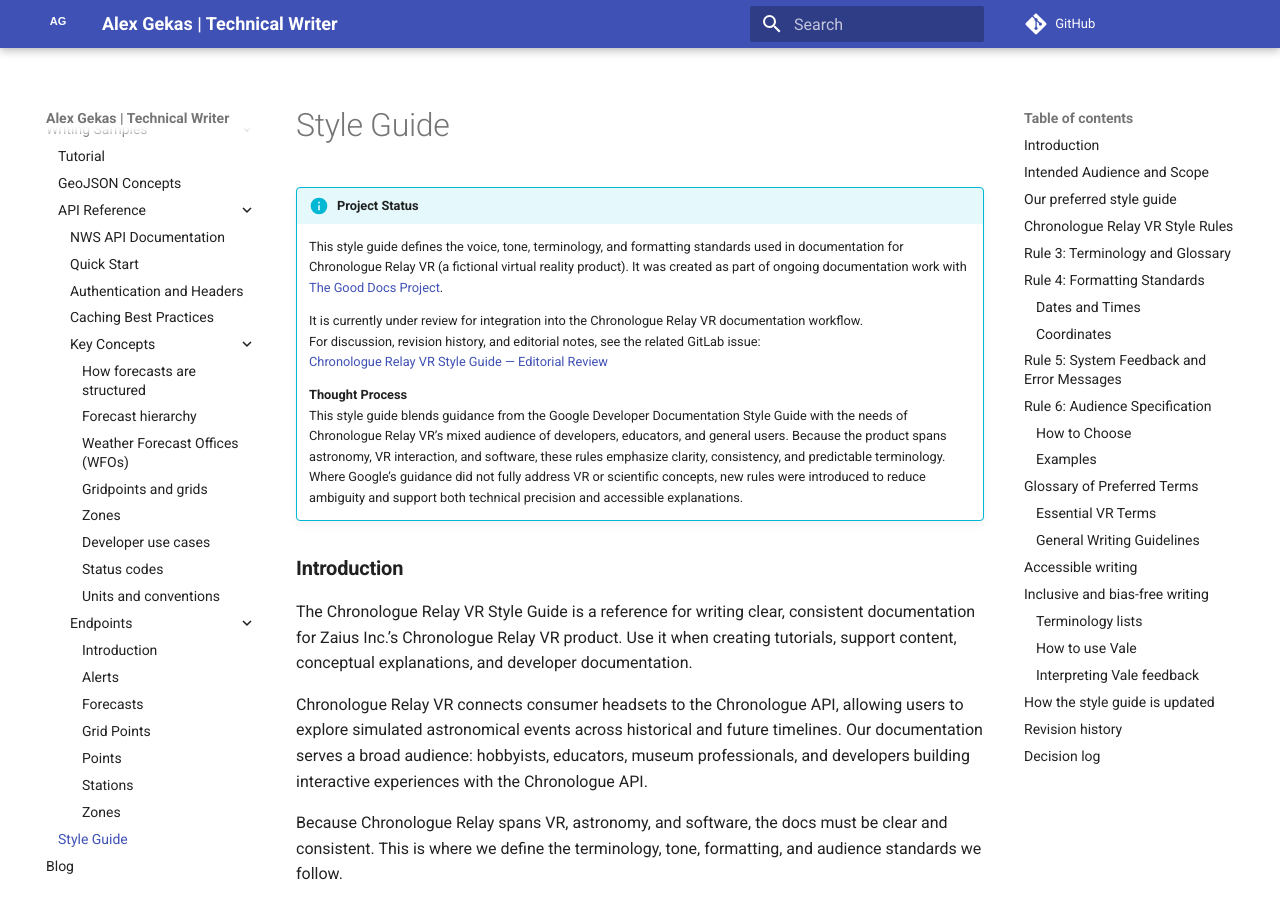
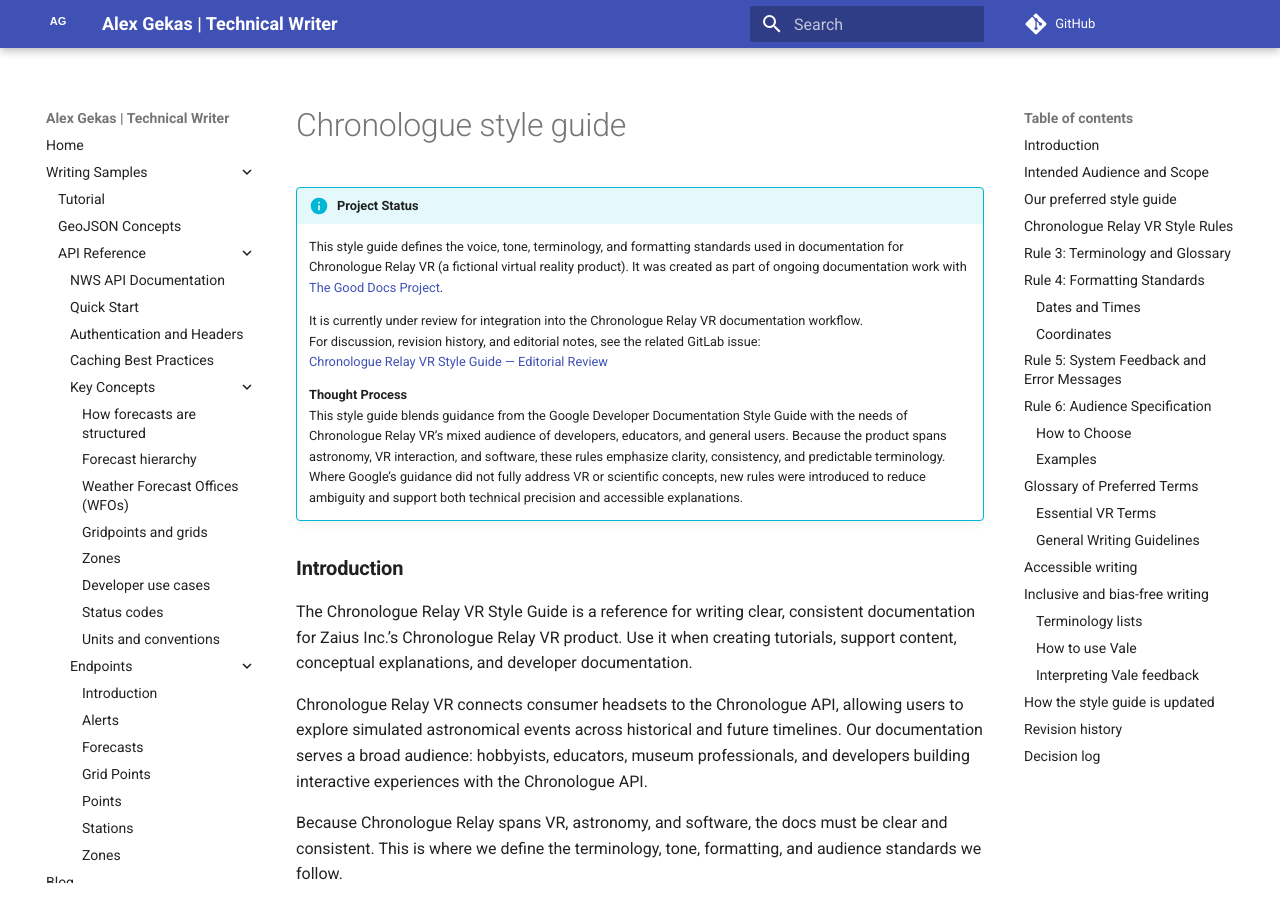
Before and after one commit to Alex-Gekas/Alex-Gekas.github.io, an MkDocs documentation site: the page built from docs/writing-samples/style-guide/chronologue-style-guide.md, in a window 1280 px wide and 900 px high. Built offline with MkDocs 1.6.1 and Material for MkDocs 9.7.7, drawn with Linux system fonts in a browser that asks for light colours; comment, search, counter and statistics services are not loaded.

Commit message:
Temporarily remove style guide from site navigation

```diff
--- a/mkdocs.yml
+++ b/mkdocs.yml
@@ -48,7 +48,6 @@
               - Stations: writing-samples/api-reference/endpoints/stations.md
               - Zones: writing-samples/api-reference/endpoints/zones.md
 
-      - Style Guide: writing-samples/style-guide/chronologue-style-guide.md
   - Blog: blog/index.md
 
 markdown_extensions:
```
